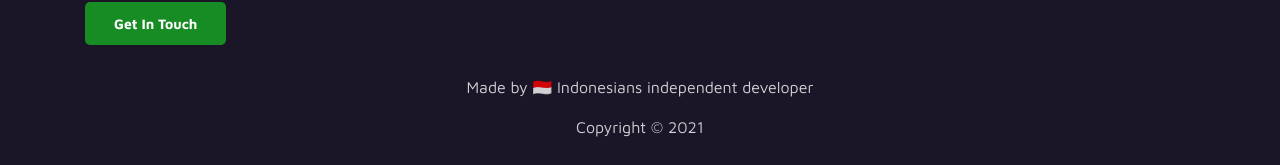
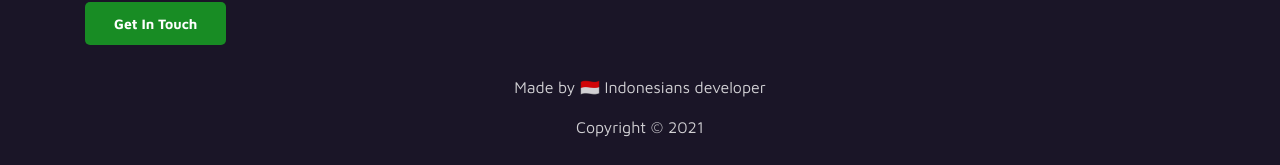
Before and after one commit to alfianardhi/website-codes, a React (Create React App) app: page / in a window 1280 px wide. Shown: the part 2278-2443 px from the top of the page. Built offline with nearby package versions, Linux system fonts and the light colour scheme.

Commit message:
small update

```diff
--- a/src/components/Footer/index.js
+++ b/src/components/Footer/index.js
@@ -5,7 +5,7 @@ const Footers = () => (
     <div className='container'>
       <div className='row'>
         <div className='col-lg-12 col-12'>
-          <p className='copyright-text text-center'>Made by 🇮🇩 Indonesians independent developer</p>
+          <p className='copyright-text text-center'>Made by 🇮🇩 Indonesians developer</p>
           <p className='copyright-text text-center'>Copyright &copy; {new Date().getFullYear()}</p>
         </div>
       </div>
```
